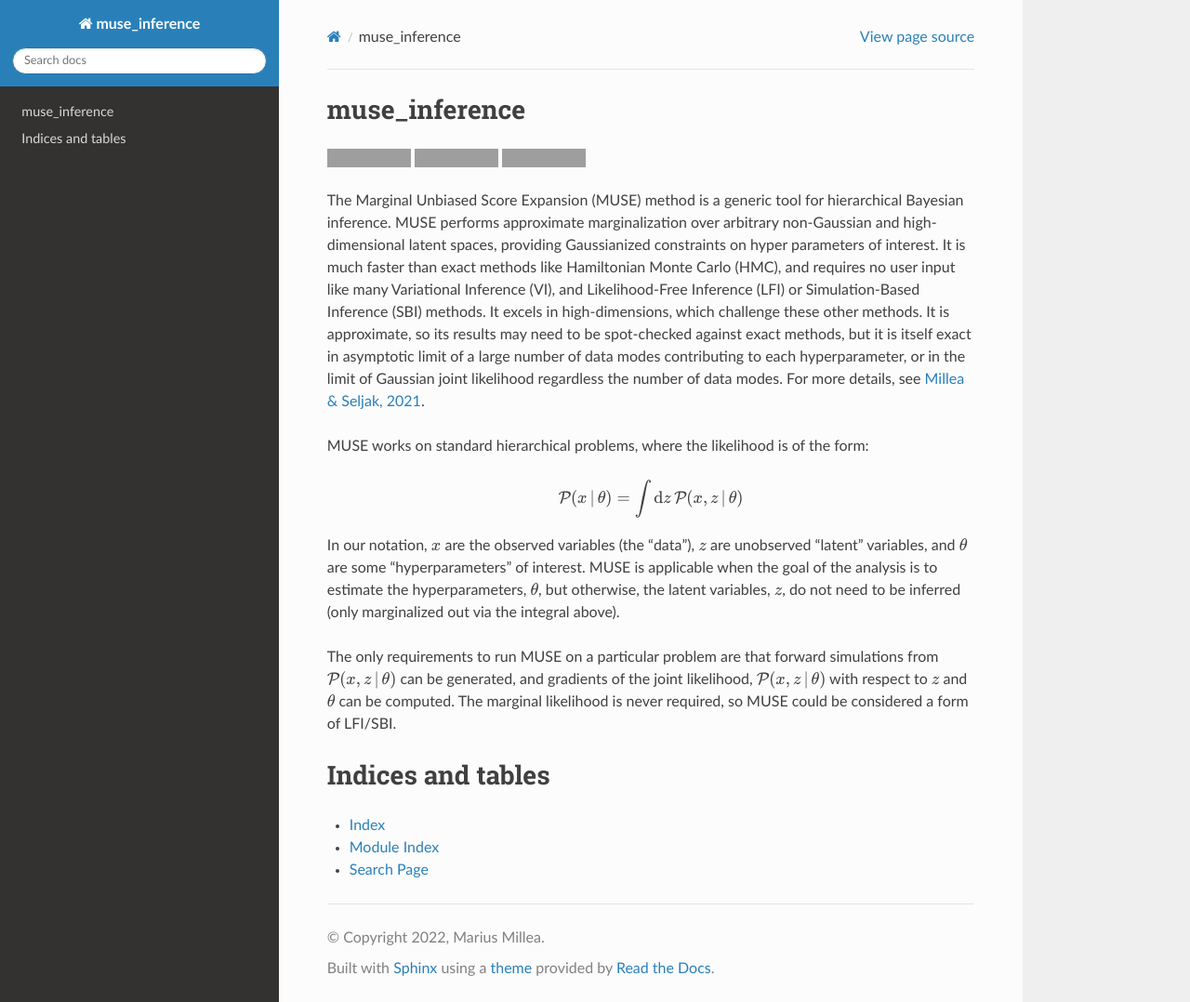
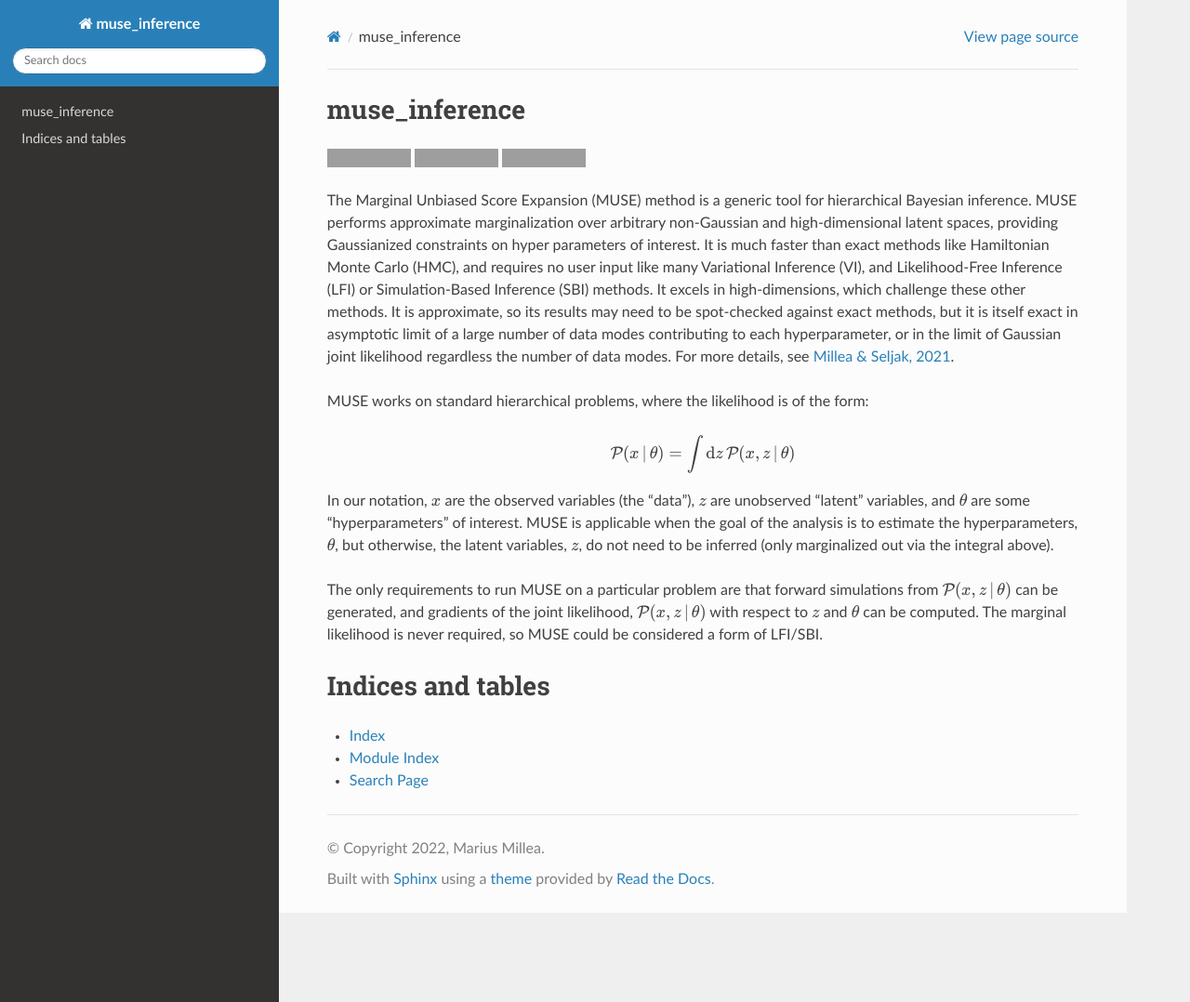
Before and after one commit to marius311/muse_inference, a Sphinx documentation site: the page built from docs/index.rst, in a window 1280 px wide and 1078 px high. Shown: the whole window at 93% size. Built offline with Sphinx 7.4.7 and the Read the Docs theme 2.0.0, drawn with Linux system fonts in a browser that asks for light colours; pages that are not in the unit, such as notebooks, are missing from menus; grey boxes are pictures that could not be loaded.

Commit message:
widen docs to match MuseInference.jl

```diff
--- a/docs/_static/css/muse.css
+++ b/docs/_static/css/muse.css
@@ -11,3 +11,7 @@ code, pre {
 .rst-content .linenodiv pre, .rst-content div[class^=highlight] pre, .rst-content pre.literal-block {
   font-size: 14px;
 }
+
+.wy-nav-content {
+  max-width: 57rem;
+}
```
